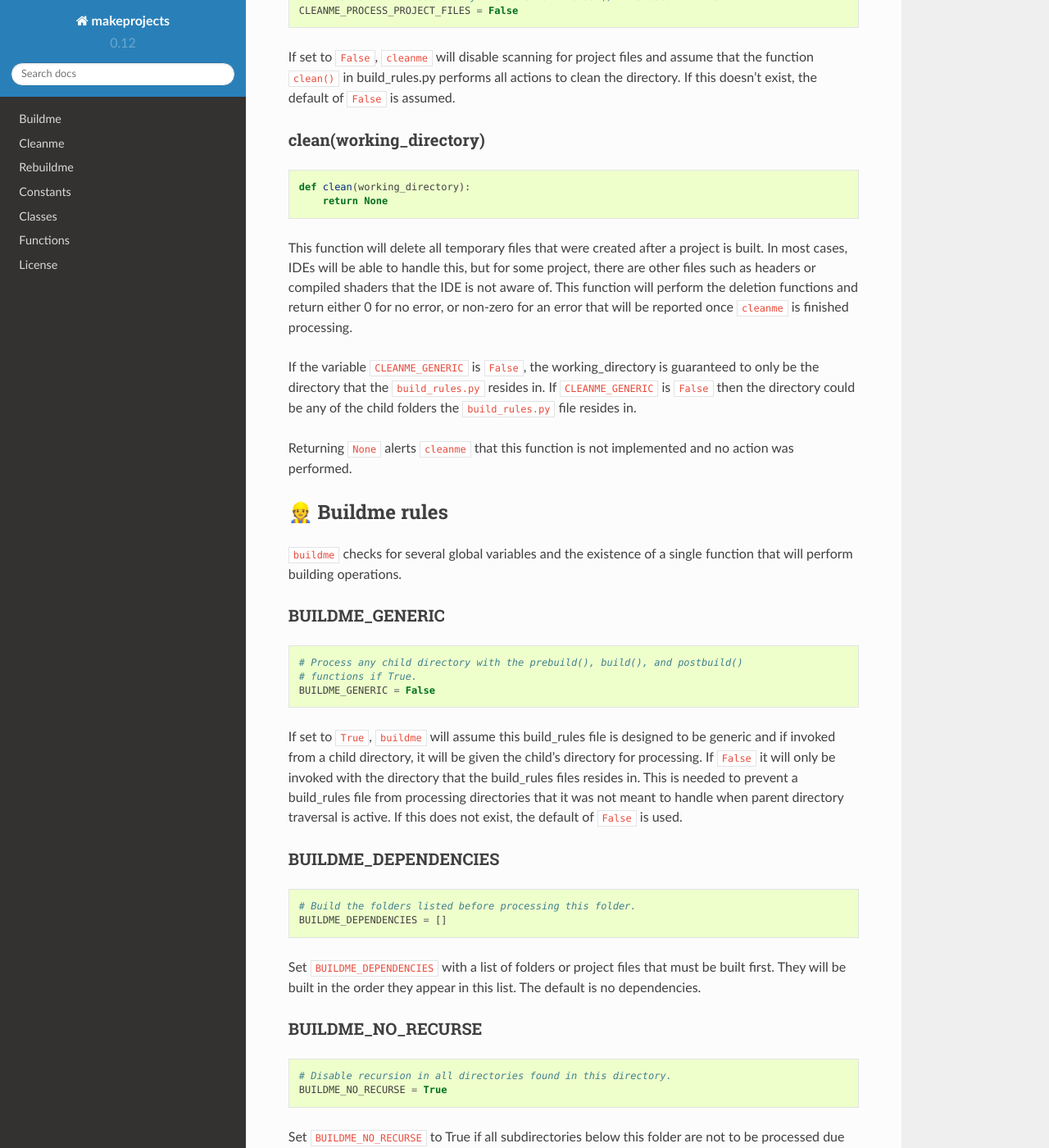
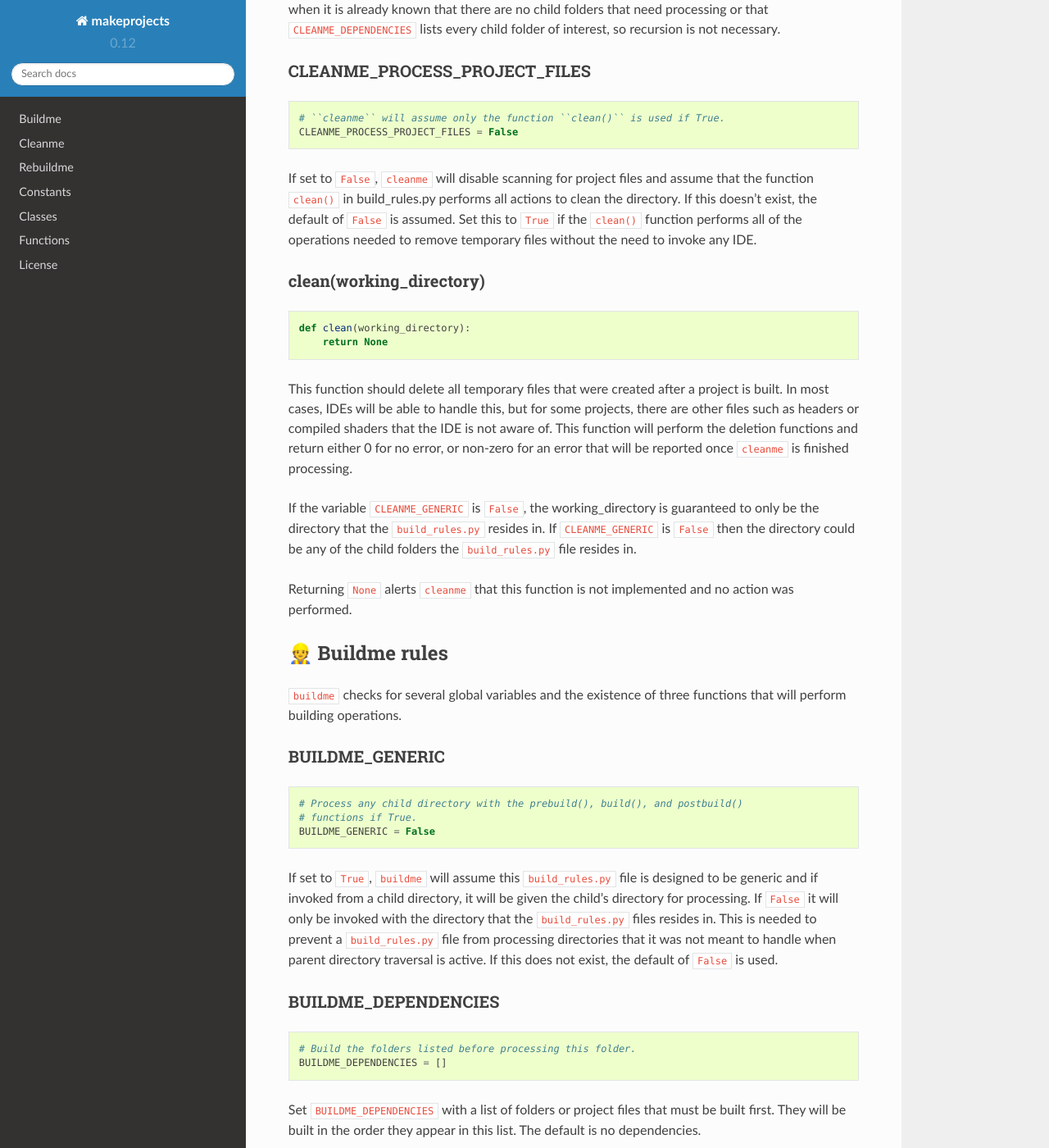
Before and after one commit to burgerbecky/makeprojects, a Sphinx documentation site: the page built from docs/build_rules_man.md, in a window 1280 px wide and 1400 px high, scrolled down 1693 px. Shown: the whole window at 82% size. Built offline with Sphinx 7.4.7 and the Read the Docs theme 2.0.0, drawn with Linux system fonts in a browser that asks for light colours; some of the changed text lies outside the part shown.

Commit message:
Cleanme docs are done in build_rules.py

````diff
--- a/docs/build_rules_man.md
+++ b/docs/build_rules_man.md
@@ -1,14 +1,16 @@
 # 👀 Build Rules
 
-Makeprojects is controlled by a configuration file called ``build_rules.py``. It's a python script with global variables and functions that will control how ``buildme``, ``cleanme``, ``rebuildme``, and ``makeprojects`` behaves. Since it's a python script, there is no limit to what the script can do to perform any build or clean operation for any project.
+Makeprojects is controlled by a configuration file called ``build_rules.py``. It's a python script with global variables and functions that will control how ``buildme``, ``cleanme``, ``rebuildme``, and ``makeprojects`` behave. Since it's a python script, there is no limit to what the script can do to perform any build or clean operation for any project.
 
 When a directory is checked for processing, a ``build_rules.py`` file is checked. If it doesn't exist, the parent directory is checked until the root directory is found which stops the scanning. If the file is not found, processing will stop. If found, it will be checked if it is in the folder being processed and is used if so. If the file is in a parent folder, a ``GENERIC_*`` variable is checked to see if the ``build_rules.py`` qualifies as a "catch all" file that handles rules for all child folders.
 
 Below, are the functions and variables that the ``build_rule.py`` may or may not contain to control the tool's behavior. If the value is it not found, the defaults are shown below.
 
+*Note:* ``rebuildme`` performs a ``cleanme`` and then a ``buildme`` operation, so it processes both ``CLEANME_*`` and ``BUILDME_*`` parameters.
+
 ## 🧹 Cleanme rules
 
-``cleanme`` checks for several global variables and the existence of a single function that will perform cleaning operations.
+``cleanme`` and ``rebuildme`` check for several global variables and the existence of a single function that will perform cleaning operations.
 
 ### CLEANME_GENERIC
 
@@ -18,7 +20,7 @@
 CLEANME_GENERIC = False
 ```
 
-If set to ``True``, ``cleanme`` will assume this build_rules file is designed to be generic and if invoked from a child directory, it will be given the child's directory for processing. If ``False`` it will only be invoked with the directory that the build_rules files resides in. This is needed to prevent a build_rules file from processing directories that it was not meant to handle when parent directory traversal is active. If this does not exist, the default of ``False`` is used.
+If set to ``True``, ``cleanme`` and ``rebuildme`` will assume this ``build_rules.py`` file is designed to be generic and if invoked from a child directory, it will be given the child's directory for processing. If ``False`` it will only be invoked with the directory that the build_rules files resides in. This is needed to prevent a ``build_rules.py`` file from processing directories that it was not meant to handle when parent directory traversal is active. If this does not exist, the default of ``False`` is used.
 
 ### CLEANME_CONTINUE
 
@@ -46,7 +48,7 @@
 CLEANME_NO_RECURSE = False
 ```
 
-If set to ``True``, "cleanme -r" will not parse directories in this folder. If this does not exist, the default of ``False`` is used.
+If set to ``True``, ``cleanme -r`` and ``rebuildme -r`` will not parse directories in this folder. If this does not exist, the default of ``False`` is used. The main purpose of this is to prevent scanning child folders when it is already known that there are no child folders that need processing or that ``CLEANME_DEPENDENCIES`` lists every child folder of interest, so recursion is not necessary.
 
 ### CLEANME_PROCESS_PROJECT_FILES
 
@@ -55,7 +57,7 @@
 CLEANME_PROCESS_PROJECT_FILES = False
 ```
 
-If set to ``False``, ``cleanme`` will disable scanning for project files and assume that the function ``clean()`` in build_rules.py performs all actions to clean the directory. If this doesn't exist, the default of ``False`` is assumed.
+If set to ``False``, ``cleanme`` will disable scanning for project files and assume that the function ``clean()`` in build_rules.py performs all actions to clean the directory. If this doesn't exist, the default of ``False`` is assumed. Set this to ``True`` if the ``clean()`` function performs all of the operations needed to remove temporary files without the need to invoke any IDE.
 
 ### clean(working_directory)
 
@@ -64,7 +66,7 @@
     return None
 ```
 
-This function will delete all temporary files that were created after a project is built. In most cases, IDEs will be able to handle this, but for some project, there are other files such as headers or compiled shaders that the IDE is not aware of. This function will perform the deletion functions and return either 0 for no error, or non-zero for an error that will be reported once ``cleanme`` is finished processing.
+This function should delete all temporary files that were created after a project is built. In most cases, IDEs will be able to handle this, but for some projects, there are other files such as headers or compiled shaders that the IDE is not aware of. This function will perform the deletion functions and return either 0 for no error, or non-zero for an error that will be reported once ``cleanme`` is finished processing.
 
 If the variable ``CLEANME_GENERIC`` is ``False``, the working_directory is guaranteed to only be the directory that the ``build_rules.py`` resides in. If ``CLEANME_GENERIC`` is ``False`` then the directory could be any of the child folders the ``build_rules.py`` file resides in.
 
@@ -72,7 +74,7 @@
 
 ## 👷 Buildme rules
 
-``buildme`` checks for several global variables and the existence of a single function that will perform building operations.
+``buildme`` checks for several global variables and the existence of three functions that will perform building operations.
 
 ### BUILDME_GENERIC
 
@@ -82,7 +84,7 @@
 BUILDME_GENERIC = False
 ```
 
-If set to ``True``, ``buildme`` will assume this build_rules file is designed to be generic and if invoked from a child directory, it will be given the child's directory for processing. If ``False`` it will only be invoked with the directory that the build_rules files resides in. This is needed to prevent a build_rules file from processing directories that it was not meant to handle when parent directory traversal is active. If this does not exist, the default of ``False`` is used.
+If set to ``True``, ``buildme`` will assume this ``build_rules.py`` file is designed to be generic and if invoked from a child directory, it will be given the child's directory for processing. If ``False`` it will only be invoked with the directory that the ``build_rules.py`` files resides in. This is needed to prevent a ``build_rules.py`` file from processing directories that it was not meant to handle when parent directory traversal is active. If this does not exist, the default of ``False`` is used.
 
 ### BUILDME_DEPENDENCIES
 
````
Also changed, not shown: other parts of docs/build_rules_man.md (+2 -2 lines), 1 other file.
